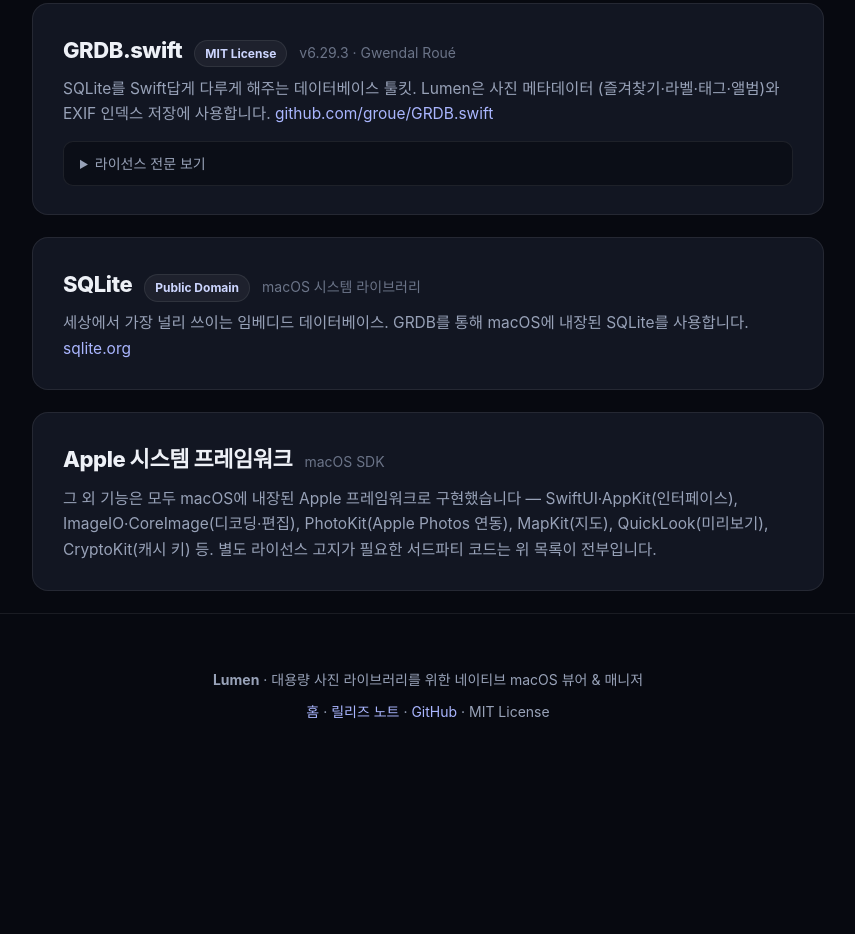
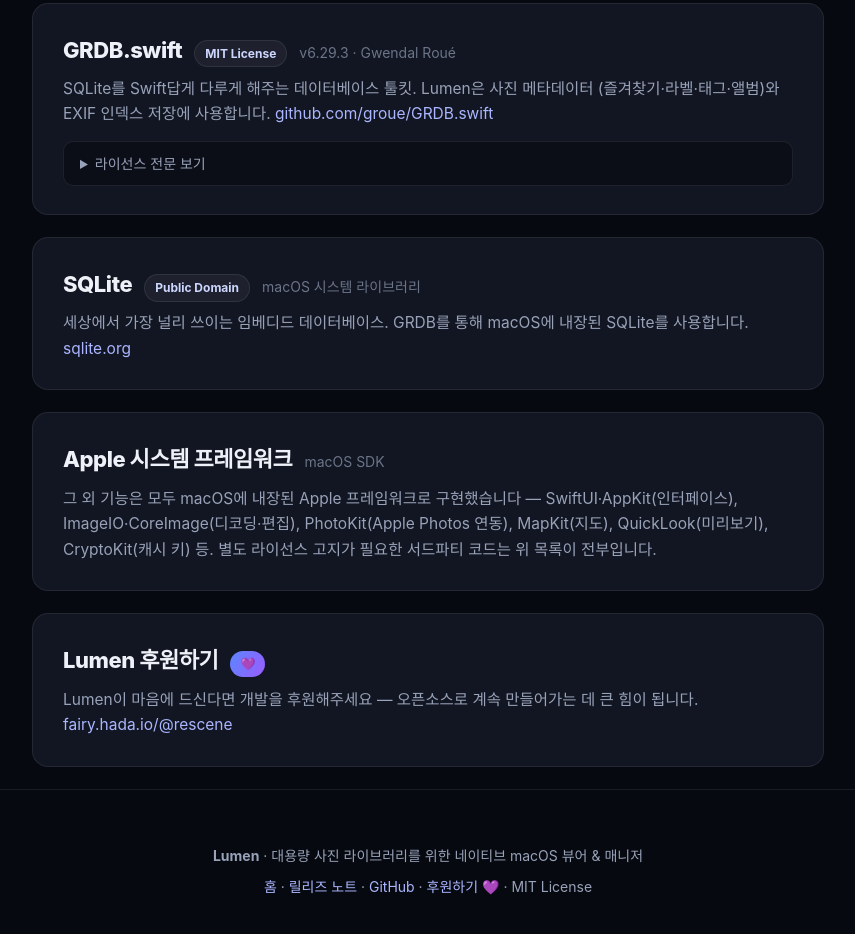
Before and after one commit to rescenedev/lumen, a plain HTML site: page docs/opensource.html in a window 1280 px wide. Shown: the part 451-1385 px from the top of the page, without its empty margins (212-1067 px from the left). Before the commit the page ends 1228 px from the top, so only its background shows below. Drawn offline with Linux system fonts and the light colour scheme.

Commit message:
docs: sponsor link (fairy.hada.io/@rescene) on the landing site

```diff
--- a/docs/opensource.html
+++ b/docs/opensource.html
@@ -153,6 +153,15 @@
       서드파티 코드는 위 목록이 전부입니다.</p>
   </article>
 
+  <article class="card">
+    <div class="card-head">
+      <h2>Lumen 후원하기</h2>
+      <span class="badge grad">💜</span>
+    </div>
+    <p>Lumen이 마음에 드신다면 개발을 후원해주세요 — 오픈소스로 계속 만들어가는 데 큰 힘이 됩니다.
+      <a class="ext" href="https://fairy.hada.io/@rescene">fairy.hada.io/@rescene</a></p>
+  </article>
+
 </main>
 
 <footer>
@@ -161,6 +170,7 @@
     <a href="index.html">홈</a> ·
     <a href="releases.html">릴리즈 노트</a> ·
     <a href="https://github.com/rescenedev/lumen">GitHub</a> ·
+    <a href="https://fairy.hada.io/@rescene">후원하기 💜</a> ·
     MIT License
   </p>
 </footer>
```
Also changed, not shown: docs/index.html (+1 -0 lines), docs/releases.html (+1 -0 lines).
